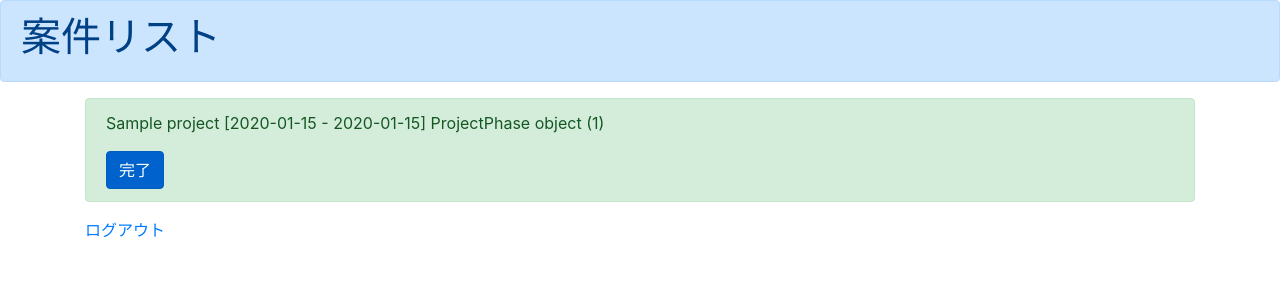
After one commit to ShotaroKawano/v-assign, a Django app: page /project/ in a window 1280 px wide. The commit adds this page. Shown: the top 300 px of the page. Run offline with Django 3.2, Linux system fonts and the light colour scheme; a user stored in the database is signed in; tables that the repository leaves empty hold one stand-in row (values such as "Sample post"); some libraries are stand-ins or nearby versions.

Commit message:
Add: 案件リスト画面を追加

```diff
--- a/assign/urls.py
+++ b/assign/urls.py
@@ -8,5 +8,6 @@ urlpatterns = [
     path('logout/', logoutfunc, name='logout'),
     path('menu/', menufunc, name='menu'),
     path('notification/', notificationfunc, name='notification'),
+    path('project/', projectfunc, name='project'),
     path('detail/<int:pk>', detailfunc, name='detail'),
 ]
--- a/assign/views.py
+++ b/assign/views.py
@@ -2,7 +2,7 @@ from django.shortcuts import render, redirect
 # from django.contrib.auth.models import User
 from users.models import User
 from django.contrib.auth import authenticate, login, logout
-from .models import Notification
+from .models import Notification, Project
 from django.contrib.auth.decorators import login_required
 
 # Create your views here.
@@ -44,6 +44,12 @@ def notificationfunc(request):
     return render(request, 'notification.html', {'notification_list': notification_list})
 
 
+@login_required
+def projectfunc(request):
+    project_list = Project.objects.all()
+    return render(request, 'project.html', {'project_list': project_list})
+
+
 def logoutfunc(request):
     logout(request)
     return redirect('login')
--- a/templates/menu.html
+++ b/templates/menu.html
@@ -15,7 +15,7 @@
   <a href="{% url 'notification' %}">
     <div class="alert alert-success" role="alert">通知</div>
   </a>
-  <a href="#">
+  <a href="{% url 'project' %}">
     <div class="alert alert-success" role="alert">案件管理</div>
   </a>
   <a href="#">
--- /dev/null
+++ b/templates/project.html
@@ -0,0 +1,22 @@
+{% extends 'base.html' %}
+
+{% block customcss %}
+{% endblock customcss %}
+
+{% block header %}
+<div class="alert alert-primary" role="alert">
+  <h1>案件リスト</h1>
+</div>
+{% endblock header %}
+
+{% block content %}
+<div class="container">
+  {% for project in project_list %}
+  <div class="alert alert-success" role="alert">
+    <p>{{ project.name }} [{{ project.start_date }} - {{ project.end_date }}] {{ project.phase }}</p>
+    <a href="#" class="btn btn-primary btn active" role="button" aria-pressed="true">完了</a>
+  </div>
+  {% endfor %}
+  <a href="{% url 'logout' %}">ログアウト</a>
+</div>
+{% endblock content %}
```
